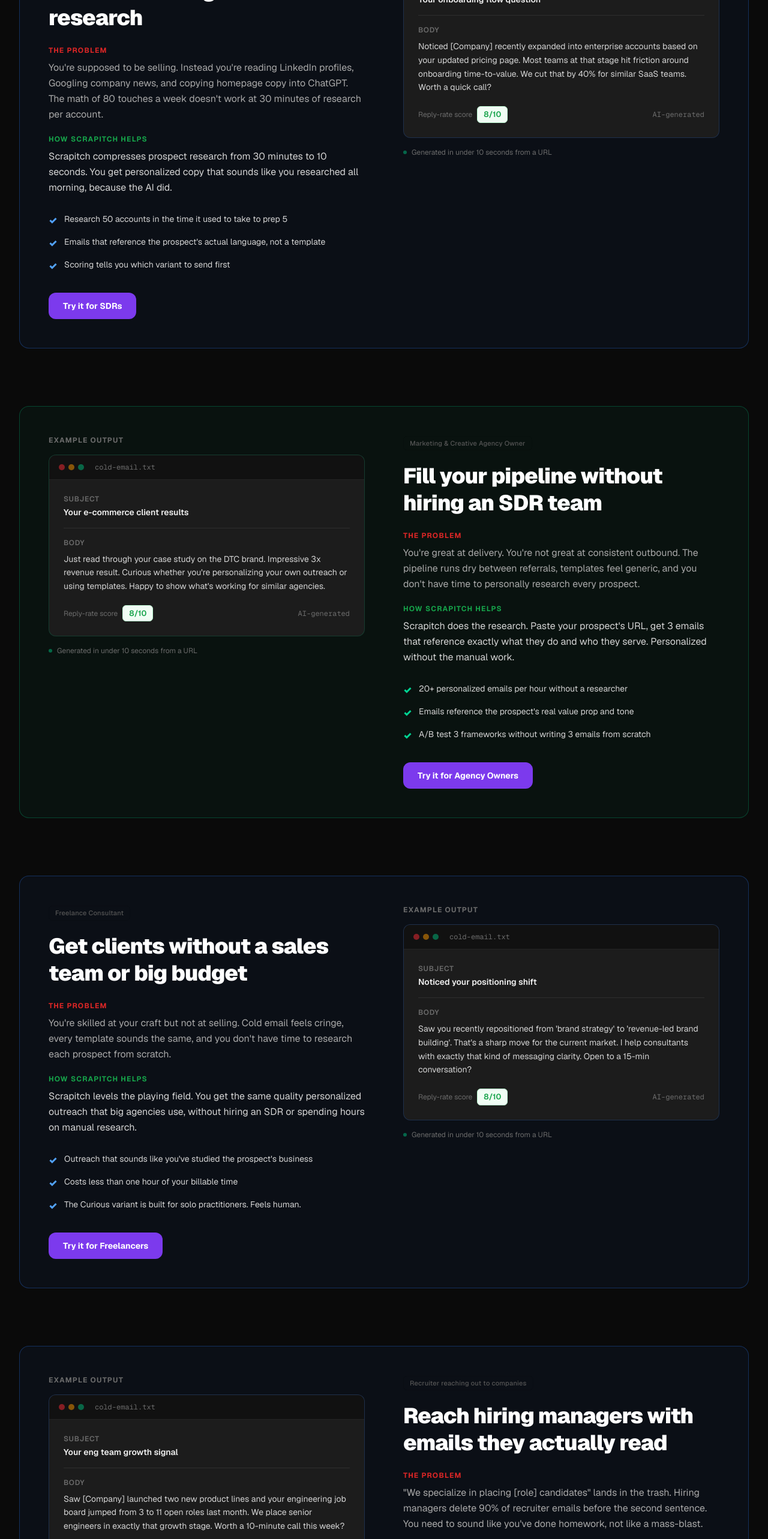
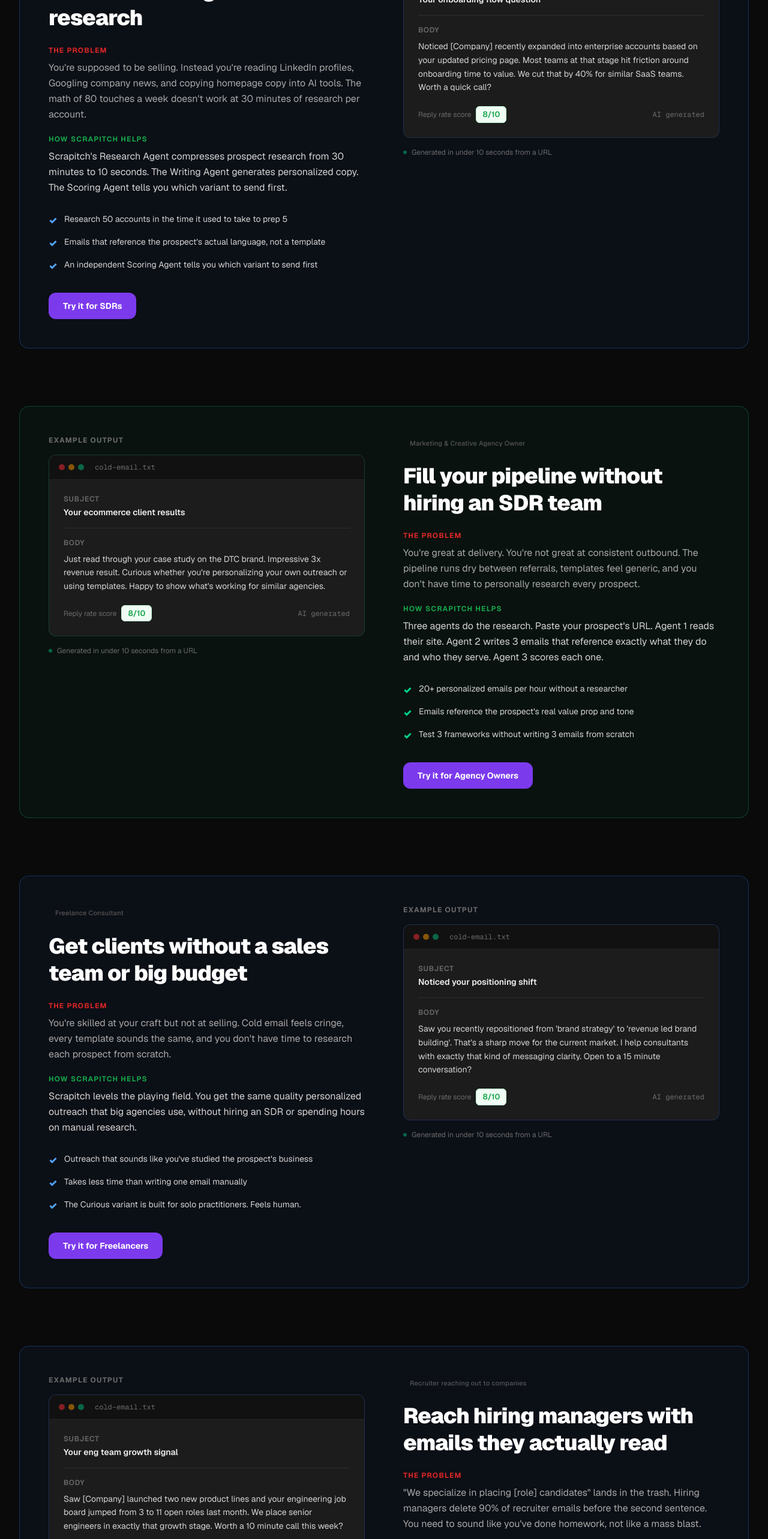
Before and after one commit to kishanpreetam/scrapitch, a Next.js app in the folder scrapitch-frontend/: page /use-cases in a window 1280 px wide. Shown: the part 1007-3573 px from the top of the page at 60% size. Built offline with nearby package versions, Linux system fonts and the light colour scheme; no server answers.

Commit message:
content: update use cases page for 3 agent pipeline, fix formatting

```diff
--- a/scrapitch-frontend/app/use-cases/page.tsx
+++ b/scrapitch-frontend/app/use-cases/page.tsx
@@ -17,17 +17,17 @@
     audience: "SDR at a SaaS company",
     headline: "Hit your meeting quota without burning 4 hours on research",
     problem:
-      "You're supposed to be selling. Instead you're reading LinkedIn profiles, Googling company news, and copying homepage copy into ChatGPT. The math of 80 touches a week doesn't work at 30 minutes of research per account.",
+      "You're supposed to be selling. Instead you're reading LinkedIn profiles, Googling company news, and copying homepage copy into AI tools. The math of 80 touches a week doesn't work at 30 minutes of research per account.",
     solution:
-      "Scrapitch compresses prospect research from 30 minutes to 10 seconds. You get personalized copy that sounds like you researched all morning, because the AI did.",
+      "Scrapitch's Research Agent compresses prospect research from 30 minutes to 10 seconds. The Writing Agent generates personalized copy. The Scoring Agent tells you which variant to send first.",
     outcomes: [
       "Research 50 accounts in the time it used to take to prep 5",
       "Emails that reference the prospect's actual language, not a template",
-      "Scoring tells you which variant to send first",
+      "An independent Scoring Agent tells you which variant to send first",
     ],
     snippet: {
       subject: "Your onboarding flow question",
-      body: "Noticed [Company] recently expanded into enterprise accounts based on your updated pricing page. Most teams at that stage hit friction around onboarding time-to-value. We cut that by 40% for similar SaaS teams. Worth a quick call?",
+      body: "Noticed [Company] recently expanded into enterprise accounts based on your updated pricing page. Most teams at that stage hit friction around onboarding time to value. We cut that by 40% for similar SaaS teams. Worth a quick call?",
     },
     cta: "Try it for SDRs",
     accentColor: "blue",
@@ -39,14 +39,14 @@
     problem:
       "You're great at delivery. You're not great at consistent outbound. The pipeline runs dry between referrals, templates feel generic, and you don't have time to personally research every prospect.",
     solution:
-      "Scrapitch does the research. Paste your prospect's URL, get 3 emails that reference exactly what they do and who they serve. Personalized without the manual work.",
+      "Three agents do the research. Paste your prospect's URL. Agent 1 reads their site. Agent 2 writes 3 emails that reference exactly what they do and who they serve. Agent 3 scores each one.",
     outcomes: [
       "20+ personalized emails per hour without a researcher",
       "Emails reference the prospect's real value prop and tone",
-      "A/B test 3 frameworks without writing 3 emails from scratch",
+      "Test 3 frameworks without writing 3 emails from scratch",
     ],
     snippet: {
-      subject: "Your e-commerce client results",
+      subject: "Your ecommerce client results",
       body: "Just read through your case study on the DTC brand. Impressive 3x revenue result. Curious whether you're personalizing your own outreach or using templates. Happy to show what's working for similar agencies.",
     },
     cta: "Try it for Agency Owners",
@@ -62,12 +62,12 @@
       "Scrapitch levels the playing field. You get the same quality personalized outreach that big agencies use, without hiring an SDR or spending hours on manual research.",
     outcomes: [
       "Outreach that sounds like you've studied the prospect's business",
-      "Costs less than one hour of your billable time",
+      "Takes less time than writing one email manually",
       "The Curious variant is built for solo practitioners. Feels human.",
     ],
     snippet: {
       subject: "Noticed your positioning shift",
-      body: "Saw you recently repositioned from 'brand strategy' to 'revenue-led brand building'. That's a sharp move for the current market. I help consultants with exactly that kind of messaging clarity. Open to a 15-min conversation?",
+      body: "Saw you recently repositioned from 'brand strategy' to 'revenue led brand building'. That's a sharp move for the current market. I help consultants with exactly that kind of messaging clarity. Open to a 15 minute conversation?",
     },
     cta: "Try it for Freelancers",
     accentColor: "purple",
@@ -77,17 +77,17 @@
     audience: "Recruiter reaching out to companies",
     headline: "Reach hiring managers with emails they actually read",
     problem:
-      '"We specialize in placing [role] candidates" lands in the trash. Hiring managers delete 90% of recruiter emails before the second sentence. You need to sound like you\'ve done homework, not like a mass-blast.',
+      '"We specialize in placing [role] candidates" lands in the trash. Hiring managers delete 90% of recruiter emails before the second sentence. You need to sound like you\'ve done homework, not like a mass blast.',
     solution:
-      "Scrapitch reads the company's website to understand their tech stack, culture language, team positioning, and growth signals. Your outreach references what they actually care about.",
+      "Scrapitch's Research Agent reads the company's website to understand their tech stack, culture language, team positioning, and growth signals. The Writing Agent crafts outreach that references what they actually care about.",
     outcomes: [
       'Emails that pass the "did they actually research us?" test',
       "Reference the company's real hiring context and positioning",
-      "Industry-specific angle: detect tech/SaaS vs manufacturing vs legal",
+      "Industry specific angle: detect tech, SaaS, manufacturing, or legal automatically",
     ],
     snippet: {
       subject: "Your eng team growth signal",
-      body: "Saw [Company] launched two new product lines and your engineering job board jumped from 3 to 11 open roles last month. We place senior engineers in exactly that growth stage. Worth a 10-minute call this week?",
+      body: "Saw [Company] launched two new product lines and your engineering job board jumped from 3 to 11 open roles last month. We place senior engineers in exactly that growth stage. Worth a 10 minute call this week?",
     },
     cta: "Try it for Recruiters",
     accentColor: "purple",
@@ -99,15 +99,15 @@
     problem:
       "You're doing everything: product, hiring, customer success, and now outbound. You know cold email works but you can't spend 45 minutes crafting a personalized pitch to one prospect.",
     solution:
-      "Scrapitch gives you a founder-grade cold email in 10 seconds. Paste the URL, pick your tone, copy the best variant, and send. The whole sequence, initial email plus 3 follow-ups, is ready before your next meeting.",
+      "Scrapitch gives you a founder grade cold email in 10 seconds. Paste the URL, copy the best variant, and send. The whole sequence, initial email plus 3 follow ups, is ready before your next meeting.",
     outcomes: [
-      "Full outreach sequence (email + follow-ups) ready in under 2 minutes",
+      "Full outreach sequence (email plus follow ups) ready in under 2 minutes",
       "Sounds like you wrote it after reading their site carefully",
       "Handles research so you can spend your time on strategy, not writing",
     ],
     snippet: {
       subject: "Your API pricing page",
-      body: "Read through your developer docs and noticed you switched to usage-based pricing last quarter. Smart move for PLG. We help early-stage SaaS teams with exactly that kind of growth infrastructure. Have 15 minutes this week?",
+      body: "Read through your developer docs and noticed you switched to usage based pricing last quarter. Smart move for PLG. We help early stage SaaS teams with exactly that kind of growth infrastructure. Have 15 minutes this week?",
     },
     cta: "Try it for Founders",
     accentColor: "amber",
@@ -248,7 +248,7 @@
                   <div>
                     <p className="font-semibold text-[#f0f0f0] mb-1">No native integration needed</p>
                     <p className="text-sm text-[#a8a8a8] leading-relaxed">
-                      Scrapitch generates ready-to-send copy. Hit copy, paste into your tool of choice. Works with Instantly, Lemlist, Apollo, Clay, Smartlead, HubSpot, Outreach, or any CSV-based workflow. No Zapier, no API setup.
+                      Scrapitch generates ready to send copy. Hit copy, paste into your tool of choice. Works with Instantly, Lemlist, Apollo, Clay, Smartlead, HubSpot, Outreach, or any CSV based workflow. No Zapier, no API setup.
                     </p>
                   </div>
                 </div>
--- a/scrapitch-frontend/components/UseCasesInteractive.tsx
+++ b/scrapitch-frontend/components/UseCasesInteractive.tsx
@@ -100,12 +100,12 @@
 
               <div className="mt-5 flex items-center justify-between">
                 <div className="flex items-center gap-2">
-                  <span className="text-xs text-[#6b6b6b]">Reply-rate score</span>
+                  <span className="text-xs text-[#6b6b6b]">Reply rate score</span>
                   <span style={{ borderRadius: "6px", padding: "3px 10px", fontSize: "13px", fontWeight: 600, color: "#16a34a", background: "#f0fdf4", border: "1px solid #bbf7d0" }}>
                     8/10
                   </span>
                 </div>
-                <span className="text-xs text-[#6b6b6b] font-mono">AI-generated</span>
+                <span className="text-xs text-[#6b6b6b] font-mono">AI generated</span>
               </div>
             </div>
           </div>
```
